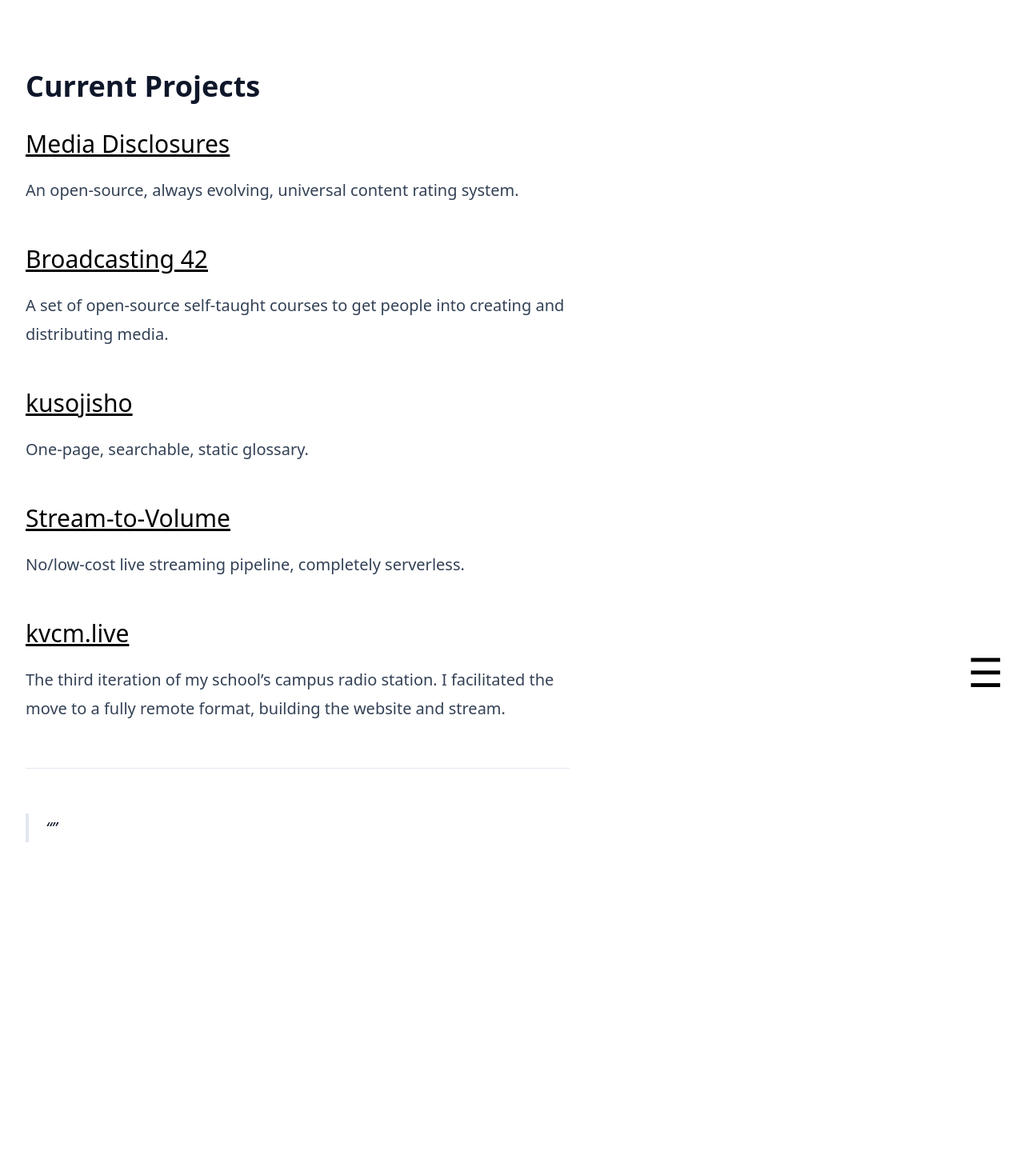
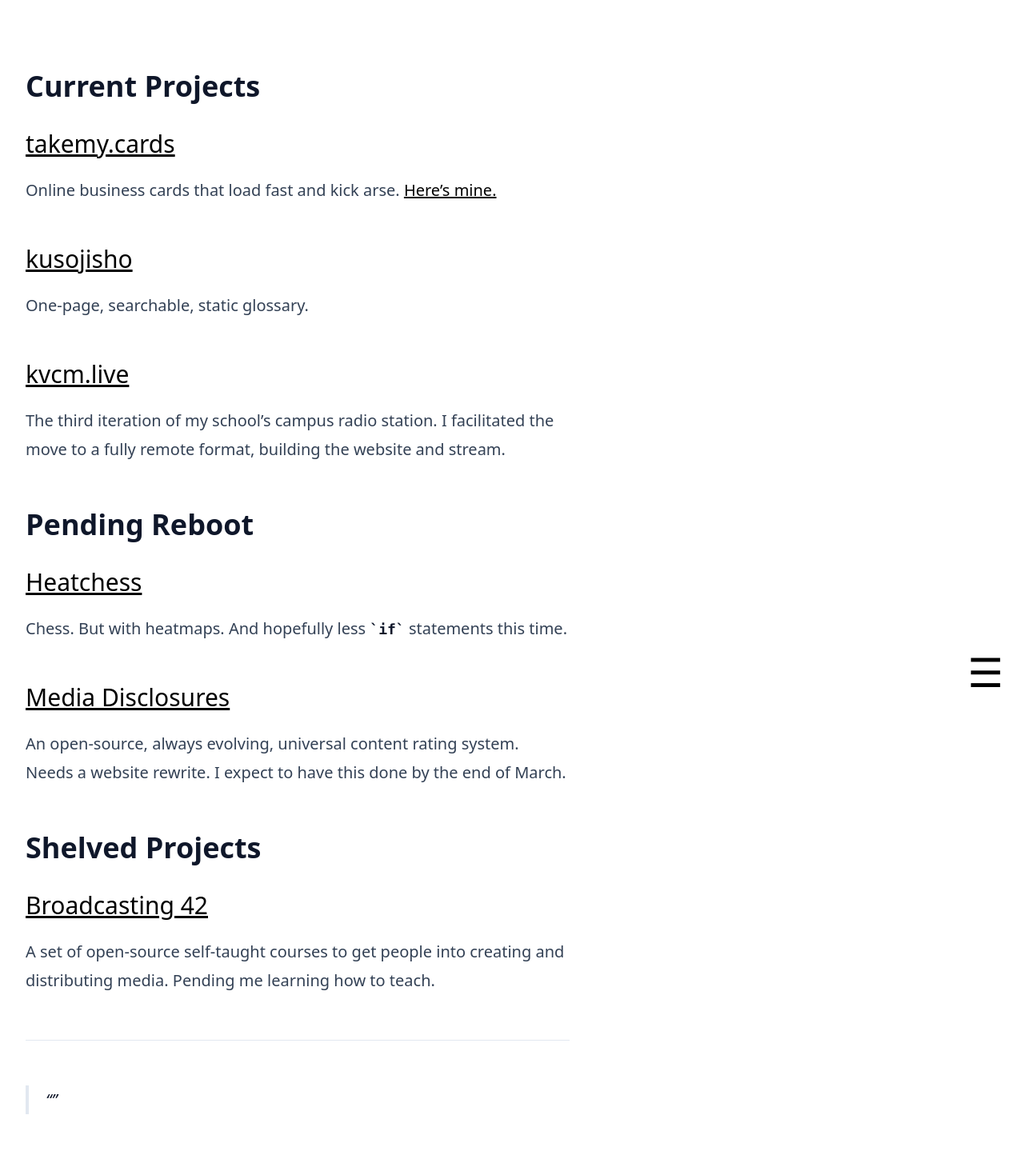
Before and after one commit to oofdere/oofdere.space, a Jekyll site: the page built from projects.md, in a window 1280 px wide. Shown: the whole page at 80% size. Built offline with Jekyll 4.4.1, drawn with Linux system fonts in a browser that asks for light colours; before the commit the page ends 1109 px from its top, so only the background shows below that.

Commit message:
Update projects.md

```diff
--- a/projects.md
+++ b/projects.md
@@ -6,17 +6,22 @@ squarethumb: things.png
 ---
 
 ## Current Projects
-### [Media Disclosures](https://disclosures.media)
-An open-source, always evolving, universal content rating system.
-
-### [Broadcasting 42](https://github.com/oofdere/b42)
-A set of open-source self-taught courses to get people into creating and distributing media.
+### [takemy.cards](https://takemy.cards)
+Online business cards that load fast and kick arse. [Here's mine.](https://takemy.cards/oofdere)
 
 ### [kusojisho](https://kusojisho.moe)
 One-page, searchable, static glossary.
 
-### [Stream-to-Volume](https://github.com/oofdere/stv)
-No/low-cost live streaming pipeline, completely serverless.
-
 ### [kvcm.live](https://kvcm.live)
 The third iteration of my school's campus radio station. I facilitated the move to a fully remote format, building the website and stream.
+
+## Pending Reboot
+### [Heatchess](https://heatchess.com)
+Chess. But with heatmaps. And hopefully less `if` statements this time.
+
+### [Media Disclosures](https://disclosures.media)
+An open-source, always evolving, universal content rating system. Needs a website rewrite. I expect to have this done by the end of March.
+
+## Shelved Projects
+### [Broadcasting 42](https://github.com/oofdere/b42)
+A set of open-source self-taught courses to get people into creating and distributing media. Pending me learning how to teach.
```
